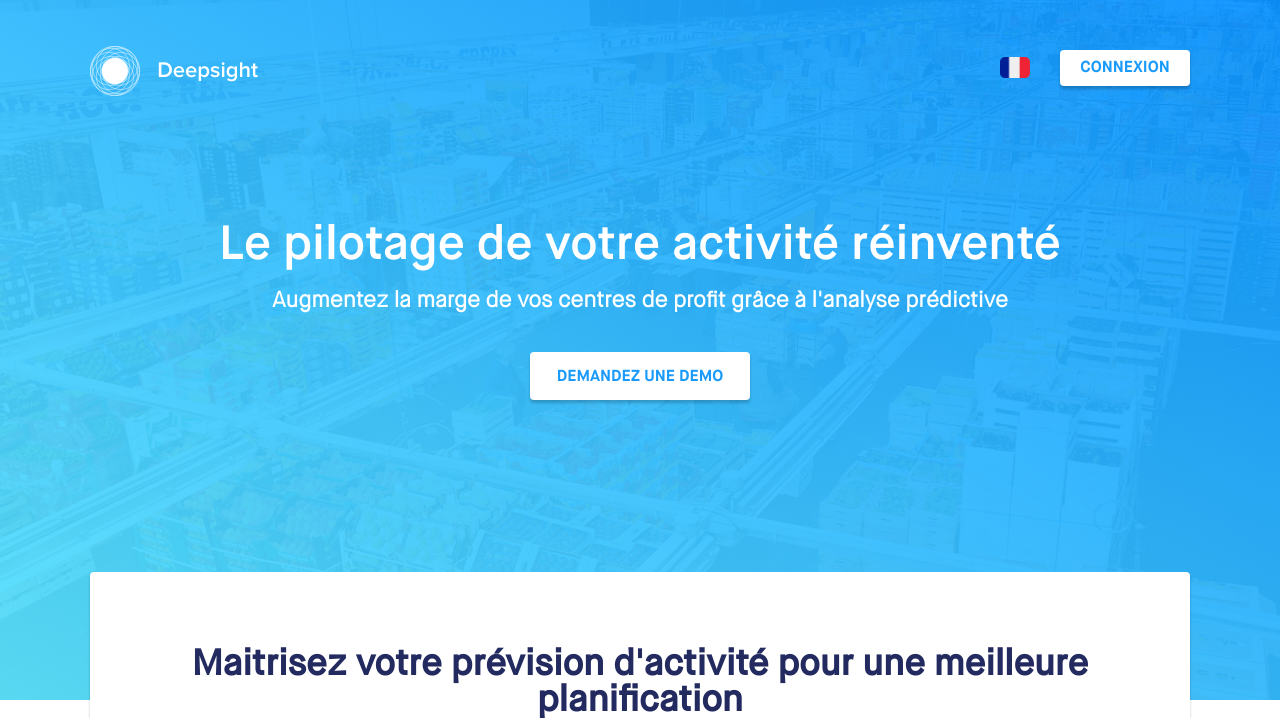
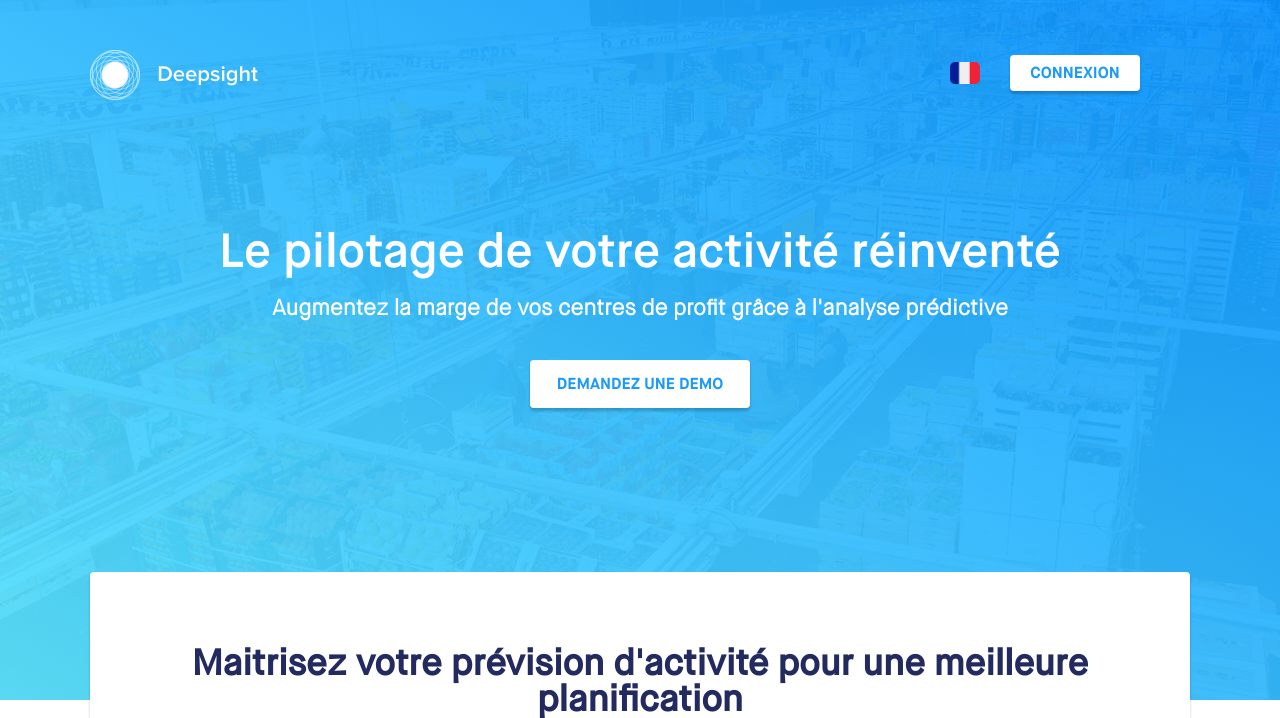
Before and after one commit to valentinpignolet/valentinpignolet.github.io, a PHP site: page / in a window 1280 px wide. Shown: the top 718 px of the page. Run offline with PHP 8.4, Linux system fonts and the light colour scheme.

Commit message:
Changed login button on smaller screens

```diff
--- a/index.html
+++ b/index.html
@@ -19,20 +19,22 @@
     <body>
         <div class="header">
             <div class="header-menu">
+                <div class="header-right">
                     <div class=deepsight-logo>
                         <img src="ressources/logo-white.svg" alt="Deepsight" class='logo'/>
                         Deepsight
                     </div>
-                <div class="header-left">
                     <div class="lang-select">
                         <img src="ressources/flag-fr.png" class="lang-flag"/>
                     </div>
+                </div>
                 <a href='http://app.deepsight.io'>
                     <div class="button white">
+                        <p>
                             CONNEXION
+                        </p>
                     </div>
                 </a>
-                </div>
             </div>
             <div class="header-title">
                 <h1>Le pilotage de votre activité réinventé</h1>
--- a/style.css
+++ b/style.css
@@ -104,7 +104,7 @@ h2 {
 }
 
 .button > p {
-    padding-top: 2px;
+    padding-top: 2.5px;
 }
 
 .button.white {
@@ -113,6 +113,7 @@ h2 {
 	-webkit-box-shadow: 0 3px 3px 0 rgba(0, 0, 0, 0.20);
     box-shadow: 0 3px 3px 0 rgba(0, 0, 0, 0.20);
     width: 130px;
+    margin-top: 5px;
 }
 
 .button.white:hover {
@@ -183,7 +184,6 @@ h2 {
     /* background-color: red; */
     display: flex;
     flex-wrap: wrap;
-    justify-content: space-between;
 }
 
 .logo {
@@ -192,13 +192,21 @@ h2 {
 
 .deepsight-logo {
     width: 168px;
-    height: 42px;
     display: flex;
     justify-content: space-between;
     align-items: center;
     color: #ffffff;
     font-family: proximanovasemibold;
     font-size: 22px;
+}
+
+.header-right {
+    display: flex;
+    justify-content: space-between;
+    align-items: center;
+    min-width: 270px;
+    width: 100%;
+    max-width: calc(100% - 180px);
     margin-bottom: 20px;
 }
 
@@ -213,7 +221,6 @@ h2 {
     width: 30px;
     margin-right: 30px;
     margin-left: 10px;
-    margin-top: 3px;
 }
 
 .header-title {
```
Lines whose indentation alone changed are shown as unchanged.
